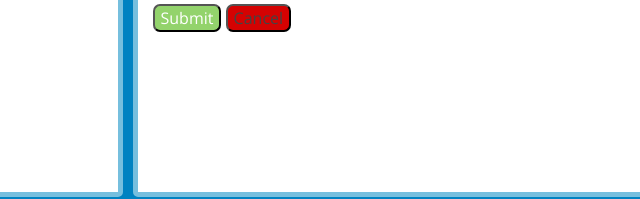
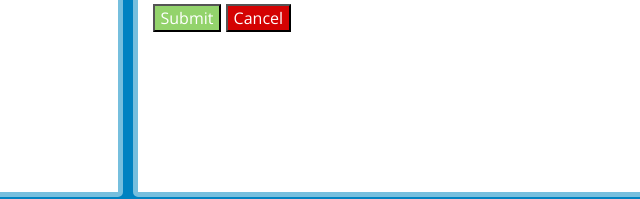
Before and after one commit to askaper/Milestone-2, a plain HTML site: page new/index.html in a window 1280 px wide. Shown: the part 211-410 px from the top of the page, 219-859 px from the left. Drawn offline with nearby package versions, Linux system fonts and the light colour scheme; a web font is replaced by a local one.

Commit message:
Final CSS project edits

```diff
--- a/new/index.html
+++ b/new/index.html
@@ -41,8 +41,12 @@
     </div>
     </div>
   </div>
-  <input type="button" value="Submit" class="submit"></button>
-  <input type="button" value="Cancel" class="cancel"></input>
+
+  <footer class="buttons">
+    <input type="button" value="Submit" class="go-button"></button>
+    <input type="button" value="Cancel" class="danger-button"></input>
+  </footer>
+
 </div>
 
 
--- a/new/styles.css
+++ b/new/styles.css
@@ -27,17 +27,20 @@ html {
 body {
   background-color: #0082C1;
   display: flex;
+}
+
+.buttons {
+  margin-top: 5px;
+  color: #fff;
+
+}
+
 
 
 /****************************************
   Helpers
 *****************************************/
 
-
-/****************************************
-  Layout
-*****************************************/
-}
 .copy-content, .form-content {
   background-color: #fff;
   height: 400px;
@@ -46,6 +49,11 @@ body {
   padding: 15px;
   float: left;
 }
+
+/****************************************
+  Layout
+*****************************************/
+
 
 .copy-content {
   flex: 0.25;
@@ -77,20 +85,10 @@ body {
 .divider {
   border-bottom: 2px solid #ccc;}
 
-.form-field {
-
+.go-button {
+  background-color: #93d36c;
 }
 
-.submit, .cancel {
-  border-radius: 7px;
-  margin-top: 5px;
-}
-
-.submit {
-  background-color: #93d36c;
-  color: #fff
-}
-
-.cancel {
+.danger-button {
   background-color: #d40202;
 }
```
Lines whose indentation alone changed are shown as unchanged.
